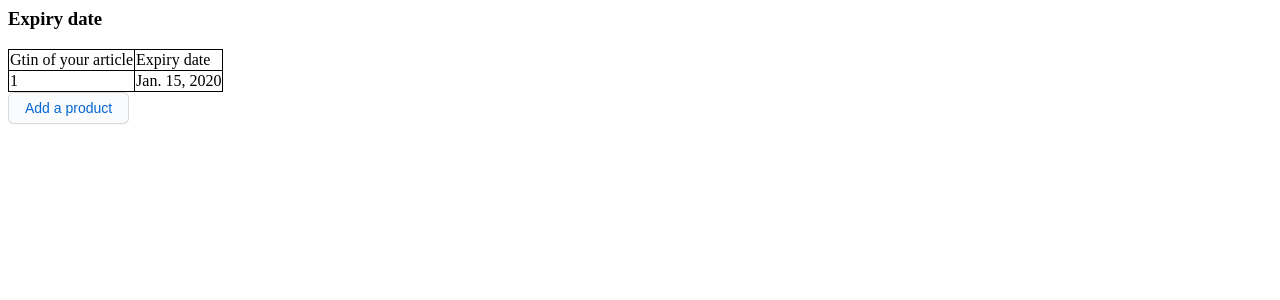
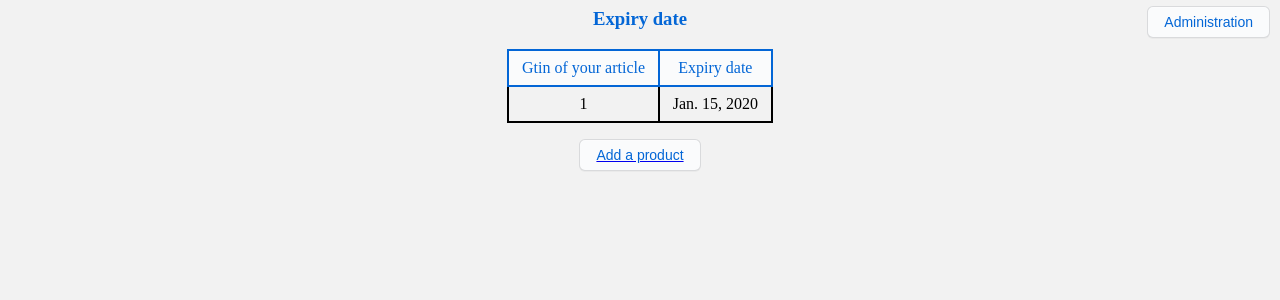
Before and after one commit to Tristanh80/expiryDateManager, a Django app: page /product/ in a window 1280 px wide. Shown: the top 300 px of the page. Run offline with Django 4.2, Linux system fonts and the light colour scheme; tables that the repository leaves empty hold one stand-in row (values such as "Sample post").

Commit message:
Design html and css and redirect homepage

```diff
--- a/expiryDateManager/date/static/date/style.css
+++ b/expiryDateManager/date/static/date/style.css
@@ -1,20 +1,57 @@
 body
 {
-    background-color: white;
+    background-color: #f2f2f2;
+}
+
+h3 {
+    color: #0366d6;
+    text-align: center;
 }
 
 table
 {
     border-collapse: collapse;
+    margin-left: auto;
+    margin-right: auto;
 }
 
-td
-{
-    border: 1px solid black;
+.head_table {
+    color: #0366d6;
+    background-color: #fafbfc;
+    border-color: #1b1f2326;
+    border: 2px solid;
+}
+
+tr:nth-child(even){background-color: #f2f2f2;}
+
+tr {
+    text-align: center;
+    background-color: white;
+}
+
+td {
+    border-color: #1b1f2326;
+    border: 2px solid;
+    padding-top: 1vh;
+    padding-bottom: 1vh;
+    padding-left: 1vw;
+    padding-right: 1vw;
+}
+
+.product_button {
+    display:block;
+    margin: 2vh auto;
+}
+
+.administration_button {
+    position:absolute;
+        right:0;
+    top:0;
+    margin-top:6px;
+    margin-right:10px;
 }
 
 button {
-
     display: inline-block;
     outline: 0;
     cursor: pointer;
@@ -31,7 +68,9 @@ button {
     box-shadow: rgba(27, 31, 35, 0.04) 0px 1px 0px 0px, rgba(255, 255, 255, 0.25) 0px 1px 0px 0px inset;
     transition: 0.2s cubic-bezier(0.3, 0, 0.5, 1);
     transition-property: color, background-color, border-color;
+    margin-left: .5em;
 }
+
 button:hover {
     color: #ffffff;
     background-color: #0366d6;
--- a/expiryDateManager/date/templates/date/detail.html
+++ /dev/null
@@ -1 +0,0 @@
-Hello world !
--- a/expiryDateManager/date/templates/date/list.html
+++ b/expiryDateManager/date/templates/date/list.html
@@ -1,13 +1,16 @@
 {% load static %}
 
 <link rel="stylesheet" type="text/css" href="{% static 'date/style.css' %}">
-
+<div>
+<a href="/admin"><button class="administration_button">Administration</button></a>
+</div>
 {% if product_expiry_date_list %}
+<div>
 <h3>Expiry date</h3>
     <table>
         <tr>
-            <td>Gtin of your article</td>
-            <td>Expiry date</td>
+            <td class="head_table">Gtin of your article</td>
+            <td class="head_table">Expiry date</td>
         </tr>
         {% for product in product_expiry_date_list %}
         <tr>
@@ -16,7 +19,8 @@
         </tr>
         {% endfor %}
     </table>
-    <a href="/product/add/"><button>Add a product</button></a>
+    <a href="/product/add/"><button class = "product_button">Add a product</button></a>
+</div>
 {% else %}
     <p>No products are available</p>
 {% endif %}
--- a/expiryDateManager/date/urls.py
+++ b/expiryDateManager/date/urls.py
@@ -1,5 +1,4 @@
-from django.urls import path, register_converter
-from datetime import date, datetime
+from django.urls import path
 
 from . import views
 
--- a/expiryDateManager/expiryDateManager/urls.py
+++ b/expiryDateManager/expiryDateManager/urls.py
@@ -15,8 +15,10 @@ Including another URLconf
 """
 from django.contrib import admin
 from django.urls import path, include
+from . import views
 
 urlpatterns = [
+    path('', views.index, name='index'),
     path('admin/', admin.site.urls),
     path('product/', include('date.urls'))
 ]
--- /dev/null
+++ b/expiryDateManager/expiryDateManager/views.py
@@ -0,0 +1,4 @@
+from django.http import HttpResponseRedirect
+
+def index(request):
+    return HttpResponseRedirect('/product')
```
Also changed, not shown: expiryDateManager/date/static/date/styleproduct.css (added, +80 -0 lines), expiryDateManager/date/templates/date/addproduct.html (+6 -1 lines).
